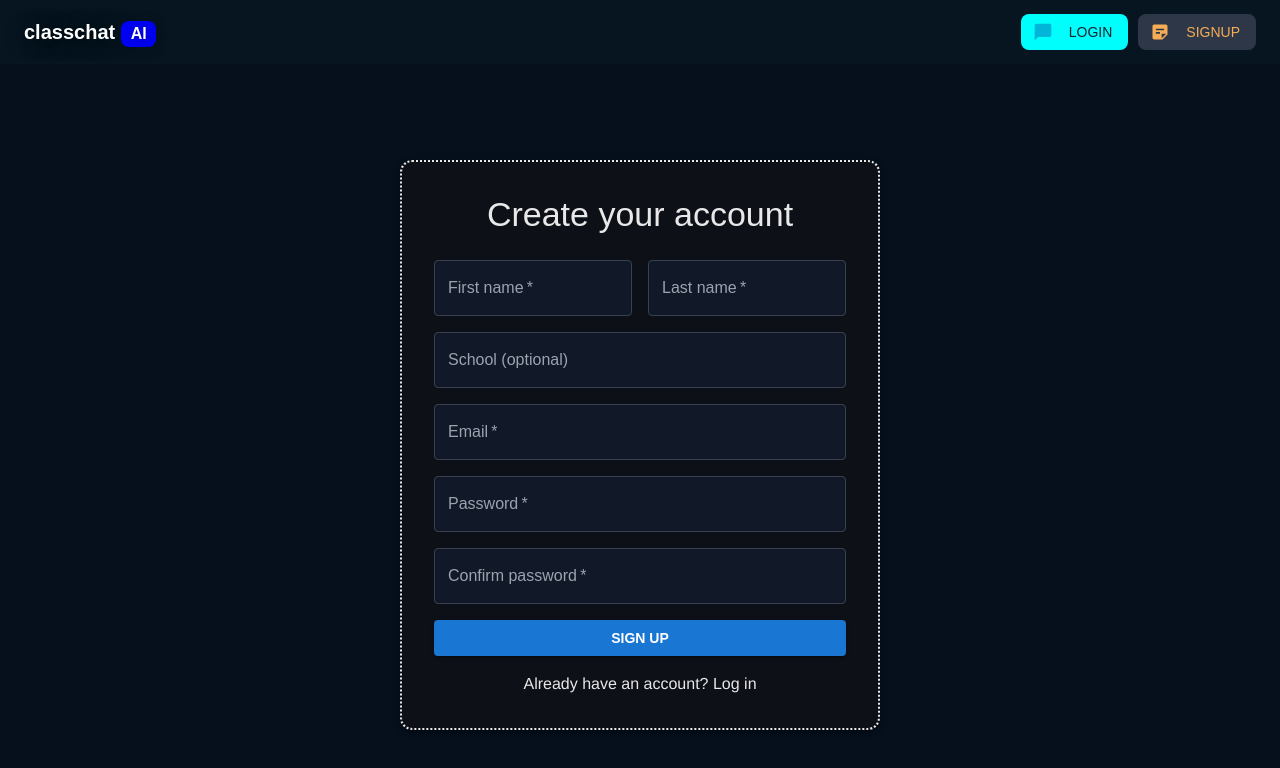
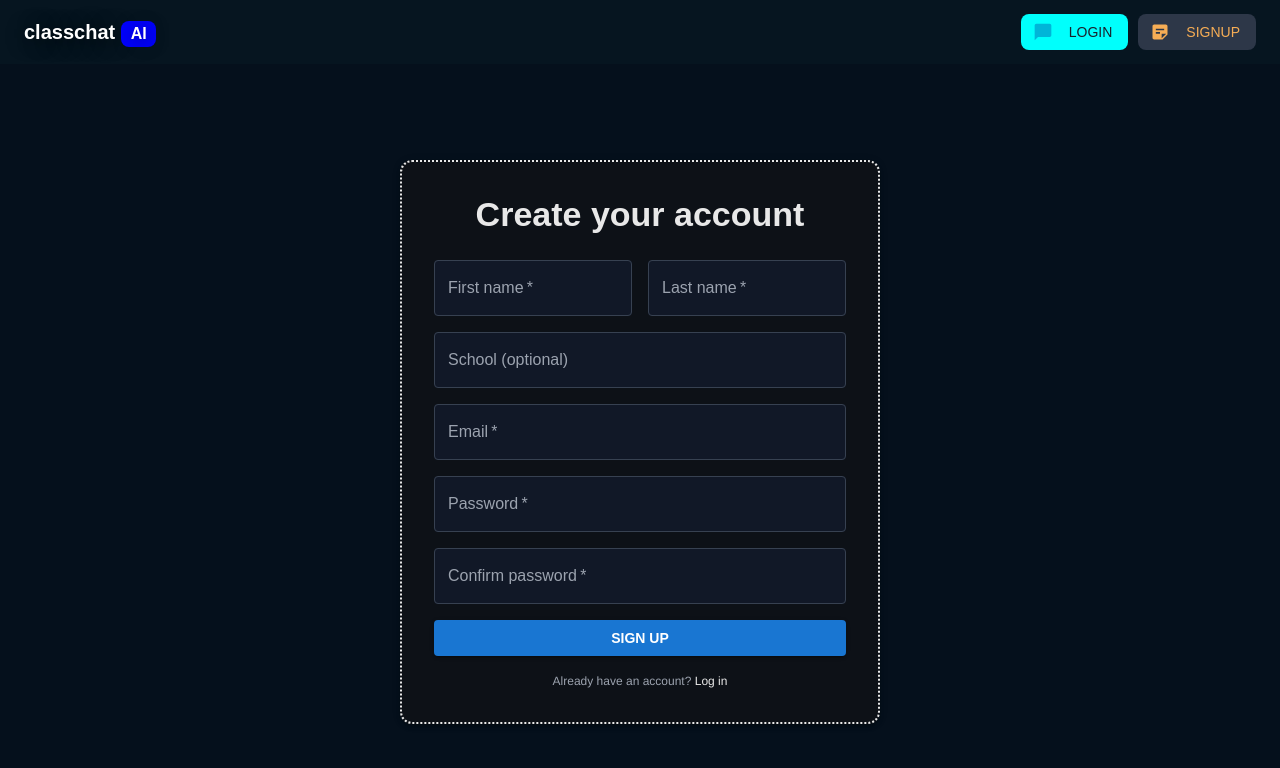
Before and after one commit to rileydrakedesign/AIStudyBuddy, a React (Vite) app in the folder frontend/: page /signup in a window 1280 px wide. Shown: the top 768 px of the page. Built offline with nearby package versions, Linux system fonts and the light colour scheme; no server answers.

Commit message:
last styling changes on signup

```diff
--- a/frontend/src/pages/Signup.tsx
+++ b/frontend/src/pages/Signup.tsx
@@ -77,7 +77,11 @@ const Signup: React.FC = () => {
         border: "2px dotted #e8e8e8", // same dotted border as login
       }}
     >
-      <Typography variant="h4" sx={{ mb: 3, textAlign: "center", color: "#e8e8e8" }}>
+      <Typography
+        variant="h4"
+        fontWeight={700}
+        sx={{ mb: 3, textAlign: "center", color: "#e8e8e8" }}
+      >
         Create your account
       </Typography>
 
@@ -233,14 +237,15 @@ const Signup: React.FC = () => {
           </Grid>
 
           {/* Switch to login */}
-          <Grid item xs={12} sx={{ textAlign: "center" }}>
+          <Grid item xs={12} sx={{ textAlign: "center", fontSize: "0.75rem", color: "#9ca3af" }}>
+            Already have an account?{" "}
             <Link
               component={RouterLink}
               to="/login"
               underline="hover"
-              sx={{ color: "#e8e8e8", "&:hover": { color: BORDER_BLUE } }}
+              sx={{ color: "#e8e8e8", "&:hover": { color: "#a78bfa" } }}
             >
-              Already have an account? Log in
+              Log in
             </Link>
           </Grid>
         </Grid>
```
